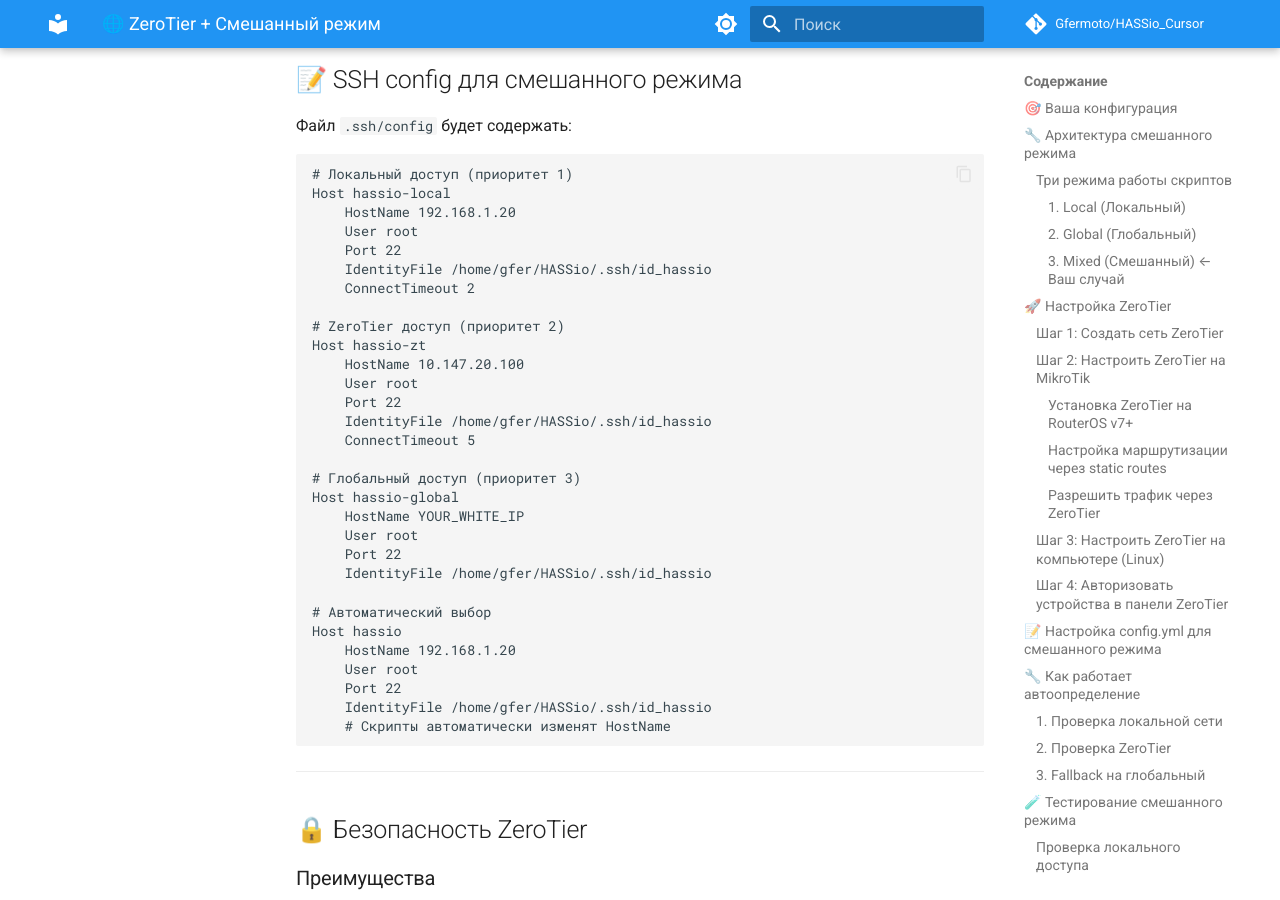
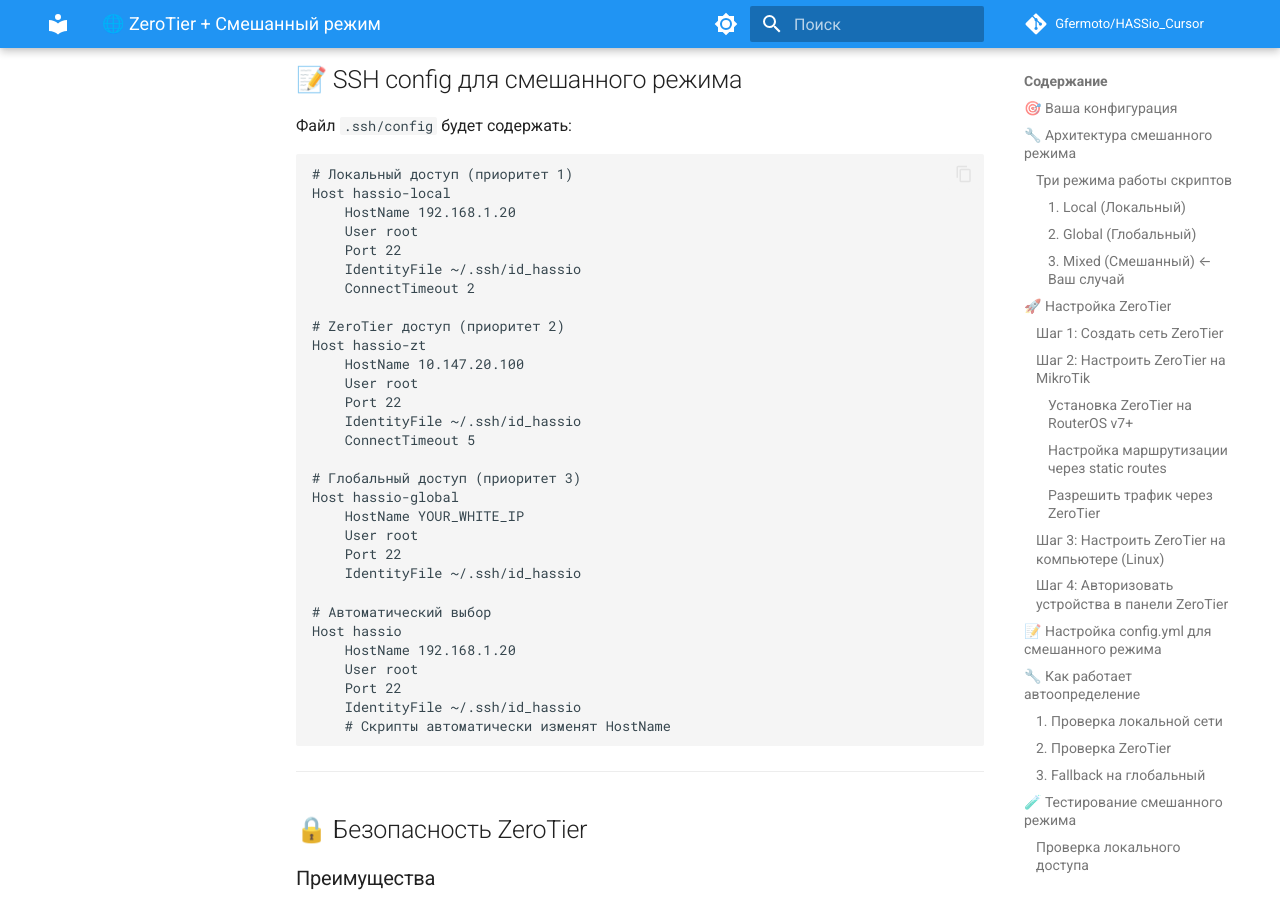
Before and after one commit to Gfermoto/HASSio_Cursor, an MkDocs documentation site: the page built from docs/setup/zerotier-mixed-mode.md, in a window 1280 px wide and 900 px high, scrolled down 7298 px. Built offline with MkDocs 1.6.1 and Material for MkDocs 9.7.7, drawn with Linux system fonts in a browser that asks for light colours; comment, search, counter and statistics services are not loaded; some of the changed text lies outside the part shown.

Commit message:
fix: заменены жестко прописанные пути /home/gfer на универсальные ~
Заменено во всей документации:
- /home/gfer/HASSio → ~/HASSio
- /home/gfer/HASSio/.ssh/id_hassio → ~/.ssh/id_hassio

Теперь пути будут работать для любого пользователя

````diff
--- a/docs/setup/zerotier-mixed-mode.md
+++ b/docs/setup/zerotier-mixed-mode.md
@@ -148,7 +148,7 @@
 ## 📝 Настройка config.yml для смешанного режима
 
 ```yaml
-# /home/gfer/HASSio/config.yml
+# ~/HASSio/config.yml
 
 mode: "mixed"  # Автоматическое определение
 
@@ -358,7 +358,7 @@
     HostName 192.168.1.20
     User root
     Port 22
-    IdentityFile /home/gfer/HASSio/.ssh/id_hassio
+    IdentityFile ~/.ssh/id_hassio
     ConnectTimeout 2
 
 # ZeroTier доступ (приоритет 2)
@@ -366,7 +366,7 @@
     HostName 10.147.20.100
     User root
     Port 22
-    IdentityFile /home/gfer/HASSio/.ssh/id_hassio
+    IdentityFile ~/.ssh/id_hassio
     ConnectTimeout 5
 
 # Глобальный доступ (приоритет 3)
@@ -374,14 +374,14 @@
     HostName YOUR_WHITE_IP
     User root
     Port 22
-    IdentityFile /home/gfer/HASSio/.ssh/id_hassio
+    IdentityFile ~/.ssh/id_hassio
 
 # Автоматический выбор
 Host hassio
     HostName 192.168.1.20
     User root
     Port 22
-    IdentityFile /home/gfer/HASSio/.ssh/id_hassio
+    IdentityFile ~/.ssh/id_hassio
     # Скрипты автоматически изменят HostName
 ```
 
````
Also changed, not shown: docs/guides/first-audit.md (+1 -1 lines), docs/reference/COMMANDS.md (+7 -7 lines), docs/reference/WORKFLOW.md (+1 -1 lines), docs/setup/SETUP.md (+6 -6 lines).
